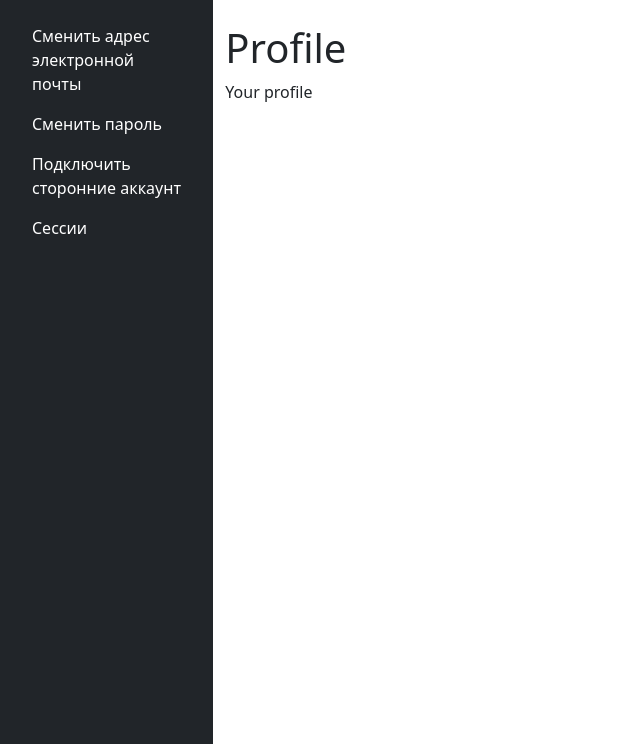
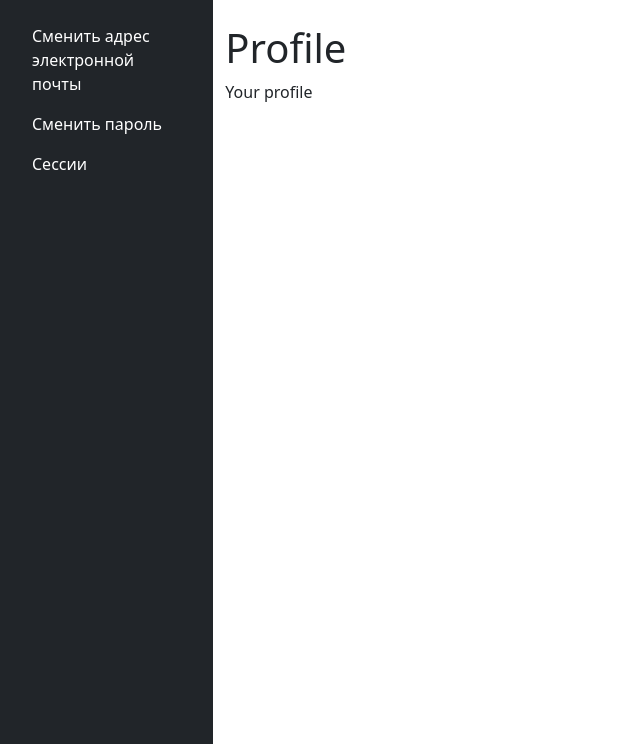
Before and after one commit to linearbaby/DjangoAuthService, a Django app: page /accounts/profile/ in a window 1280 px wide. Shown: the part 56-800 px from the top of the page, without its empty margins (0-640 px from the left). Run offline with Django 3.2, Linux system fonts and the light colour scheme; some libraries are stand-ins or nearby versions.

Commit message:
Removed excess account feature

```diff
--- a/example/templates/allauth/layouts/manage.html
+++ b/example/templates/allauth/layouts/manage.html
@@ -17,10 +17,6 @@
                            href="{% url 'account_change_password' %}">Сменить пароль</a>
                     </li>
                 {% endif %}
-                <li class="nav-item">
-                    <a class="{% block nav_class_socialaccount %}nav-link text-white{% endblock %}"
-                       href="{% url 'socialaccount_connections' %}">Подключить сторонние аккаунт</a>
-                </li>
                 {% url 'mfa_index' as mfa_index_url %}
                 <!-- {% if mfa_index_url %}
                     <li class="nav-item">
```
